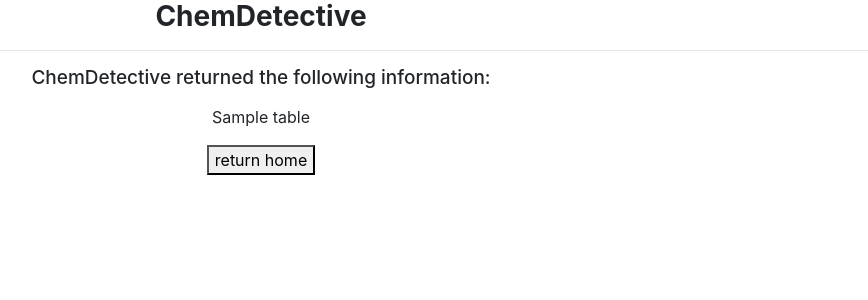
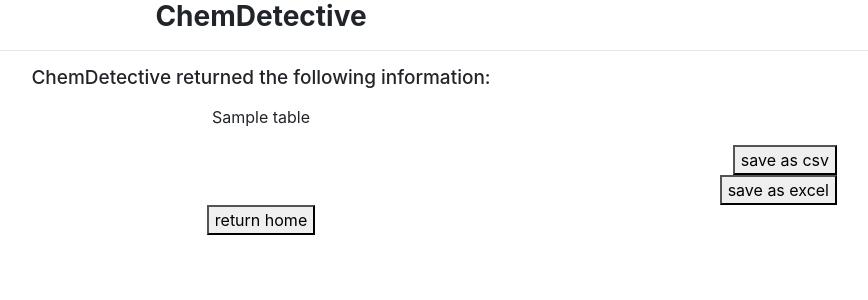
Before and after one commit to inhyuk78/ChemDetective, a Flask app: template templates/result_csv.html in a window 1280 px wide. Shown: the part 46-346 px from the top of the page, without its empty margins (379-1247 px from the left). Run offline with Flask 3, Linux system fonts and the light colour scheme; the template is opened without the code that fills it: most values are stand-ins (such as "Sample title", 1, 10 or a date in 2020); one stand-in notice (Sample message) is shown.

Commit message:
Save file features added

```diff
--- a/main.py
+++ b/main.py
@@ -1,7 +1,7 @@
 from utils.rdkit_utils import visualize_mol, check_fg_in_mol, find_mw_in_mol
 from utils.input_utils import input_smiles, input_csv
 from utils.output_utils import export_to_csv, export_to_excel
-from flask import Flask, render_template, request, url_for, redirect, session
+from flask import Flask, render_template, request, url_for, redirect, session, flash
 import os
 
 app = Flask(__name__)
@@ -28,9 +28,7 @@ def result_smiles():
     MW = None
     img_path = None
     smiles = None
-
     smiles = session.get('smiles')
-    return_home = request.form.get('return_home')
 
     if request.method == 'POST' and request.form.get('return_home'):
         return redirect(url_for('homepage'))
@@ -65,13 +63,21 @@ def result_csv():
         return redirect(url_for('homepage'))
 
     result_df = input_csv(file_path)
+
+    if request.method == 'POST' and request.form.get('save_as_csv'):
+        export_to_csv(result_df)
+        flash('File saved successfully in your directory!', 'info')
+
+    if request.method == 'POST' and request.form.get('save_as_excel'):
+        export_to_excel(result_df)
+        flash('File saved successfully in your directory!', 'info')
+
     return render_template('result_csv.html', table=result_df.to_html())
 
 
 @app.route('/upload', methods=['POST'])
 def upload():
     file = request.files.get('file')
-
     if not file:
         return redirect(url_for('homepage'))
 
@@ -81,6 +87,7 @@ def upload():
     file.save(file_path) # saves file into defined filepath
     session['file_path'] = file_path
     return redirect(url_for('result_csv'))
+
 
 
 if __name__ == '__main__':
--- a/templates/base.html
+++ b/templates/base.html
@@ -18,14 +18,11 @@ table {width: 90%;
 text-align: center;
 margin: 0 auto;
 border-collapse: collapse;}
-
 th {
     text-align: center;
     background-color: #f2f2f2;
     padding: 8px;
 }
-
-
 #drop-area {
     border: 2px dashed #0077cc;
     border-radius: 10px;
@@ -39,19 +36,33 @@ th {
     color: #666;
     transition: background-color 0.2s, border-color 0.2s;
 }
-
 #drop-area.hover{
     background-color: #e6f3ff;
     border-color: #005fa3;
 }
-
 #fileElem {
     display: none;
 }
-
 #drop-area p {
     margin: 0;
     cursor: pointer;
+}
+.flash-container {
+  position: fixed;
+  top: 20px;
+  right: 20px;
+  z-index: 9999;
+}
+.flash {
+  background-color: #e0ffe0;
+  border: 1px solid #6cc96c;
+  color: #2d662d;
+  padding: 10px 20px;
+  border-radius: 8px;
+  box-shadow: 0 2px 6px rgba(0,0,0,0.2);
+  margin-bottom: 10px;
+  opacity: 1;
+  font-weight: 500;
 }
 
 </style>
--- a/templates/result_csv.html
+++ b/templates/result_csv.html
@@ -1,14 +1,45 @@
 {% extends 'base.html' %}
 
 {% block content %}
+    {% with messages = get_flashed_messages(with_categories=true) %}
+        {% if messages %}
+            <div class="flash-container">
+                {% for category, message in messages %}
+                    <p><div class="flash {{ category }}">{{ message }}</div></p>
+                {% endfor %}
+            </div>
+        {% endif %}
+    {% endwith %}
 
 <h2>ChemDetective returned the following information:</h2>
 
-<p><div> {{ table|safe }} </div></p>
+<p> <div> {{ table|safe }} </div> </p>
+
+<div style="text-align: right; margin-right: 5%;">
+    <form action="#" method="POST">
+        <button type="submit" name="save_as_csv" value="1">save as csv</button>
+    </form>
+
+    <form action="#" method="POST">
+        <button type="submit" name="save_as_excel" value="1">save as excel</button>
+    </form>
+</div>
 
 <form action="#" method="POST">
     <p> <button type="submit" name="return_home1" value="1">return home</button> </p>
 </form>
 
 
+<script>
+  // Automatically fade out flash messages after 3 seconds
+  setTimeout(() => {
+    const flashes = document.querySelectorAll('.flash');
+    flashes.forEach(flash => {
+      flash.style.transition = 'opacity 0.5s ease';
+      flash.style.opacity = '0';
+      setTimeout(() => flash.remove(), 500); // Remove after fade-out
+    });
+  }, 3000);
+</script>
+
 {% endblock %}
--- a/utils/input_utils.py
+++ b/utils/input_utils.py
@@ -19,7 +19,6 @@ def input_smiles(smiles):
 
 
 def input_csv(file_path):
-    print('DEBUG - reading:', file_path)
     df = csv_to_df(file_path)
     df = standardized_df(df)
     df = process_smiles_df(df)
--- a/utils/output_utils.py
+++ b/utils/output_utils.py
@@ -1,8 +1,6 @@
 # Handling file export
 def export_to_csv(df):
-    df.to_csv('output_file.csv', index=True)
-    print('Results exported as output_file.csv file in the directory.')
+    return df.to_csv('output_file.csv', index=True)
 
 def export_to_excel(df):
-    df.to_excel('output_file.xlsx')
-    print('Results exported as output_file.xlsx file in the directory.')
+    return df.to_excel('output_file.xlsx')
```
